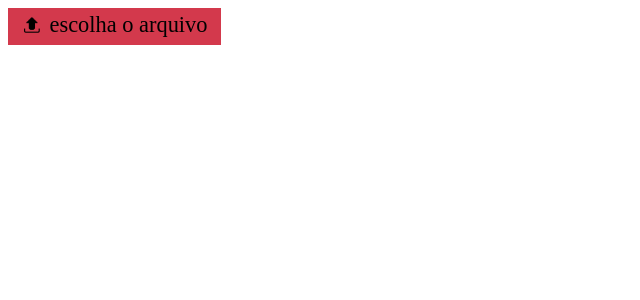
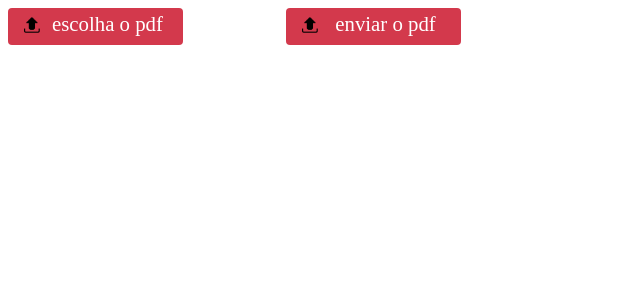
Before and after one commit to lucasabreu1/pdf_converter, a Django app: template converter/templates/converter/index2.html in a window 1280 px wide. Shown: the top 300 px of the page, without its empty margins (0-640 px from the left). Run offline with Django 3.2, Linux system fonts and the light colour scheme; the template is opened without the code that fills it, so the values that code supplies are empty; parts of the project's set-up code (start-up, migrations or seed data) failed here and were passed over.

Commit message:
dois botoes novos prontos

```diff
--- a/converter/templates/converter/index2.html
+++ b/converter/templates/converter/index2.html
@@ -7,7 +7,7 @@
 <link href="https://fonts.googleapis.com/css?family=Lato" rel="stylesheet">
 <style type="text/css">
 
-.inputfile {
+input {
 
 	width: 0.1px;
 	height: 0.1px;
@@ -17,37 +17,24 @@
 	z-index: -1;
 }
 
-.inputfile + label {
-	text-indent: 28px;
-	width: 213px;
+label {
+	text-indent: 24px;
+	width: 175px;
 	height: 37px;
 	position: absolute;
-	line-height: 34px;
-	font-size: 1.4em;
+	line-height: 31px;
+	font-size: 1.3em;
 	text-align: center;
 	cursor: pointer;
-	/*font-family: 'Lato', sans-serif;
-    font-weight: 700;
-    color: white;*/
+	color: white;
     background-color: #d3394c;
     display: inline-block;
-    /*padding: 0.625rem 1.25rem;*/
-
+    border-radius: 4px;
 }
 
-/*
-.inputfile:focus + label,
-.inputfile + label:hover {
-    background-color: #722040;
+#button-label {
+	left: 286px;
 }
-
-.inputfile:focus + label {
-	outline: 1px dotted #000;
-	outline: -webkit-focus-ring-color auto 5px;
-}
-*/
-
-
 
 img {
 	width: 16px;
@@ -56,16 +43,19 @@ img {
 	position: absolute;
 	top: 50%;
 	margin-top: -10px;
-	/*left: 50%;
-	margin-left:-8px ;*/
 }
 
 </style>
 <body>
 
-	<input type="file" name="file" id="file" class="inputfile" />
-	<label for="file"><img src="{% static 'img/icon-upload.png'  %}">escolha o arquivo</label>
+	<form>
+		<input type="file" name="file" id="file" class="inputfile" />
+		<label for="file"><img src="{% static 'img/icon-upload.png'  %}">escolha o pdf</label>
 
+
+		<input type="submit" value="enviar" id="button">
+		<label  id="button-label" for="button"><img src="{% static 'img/icon-upload.png'  %}">enviar o pdf</label>
+	</form>
 
 </body>
 </body>
```
Also changed, not shown: 2 other files.
